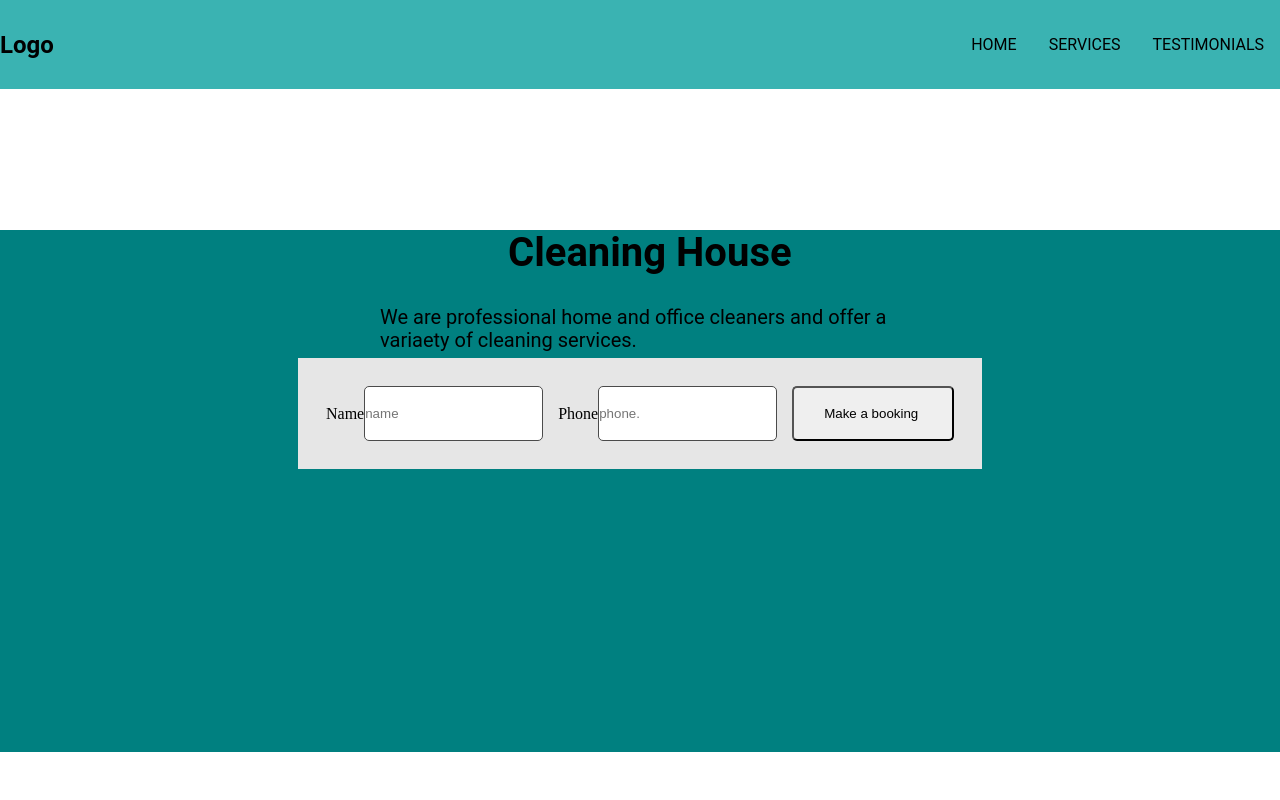
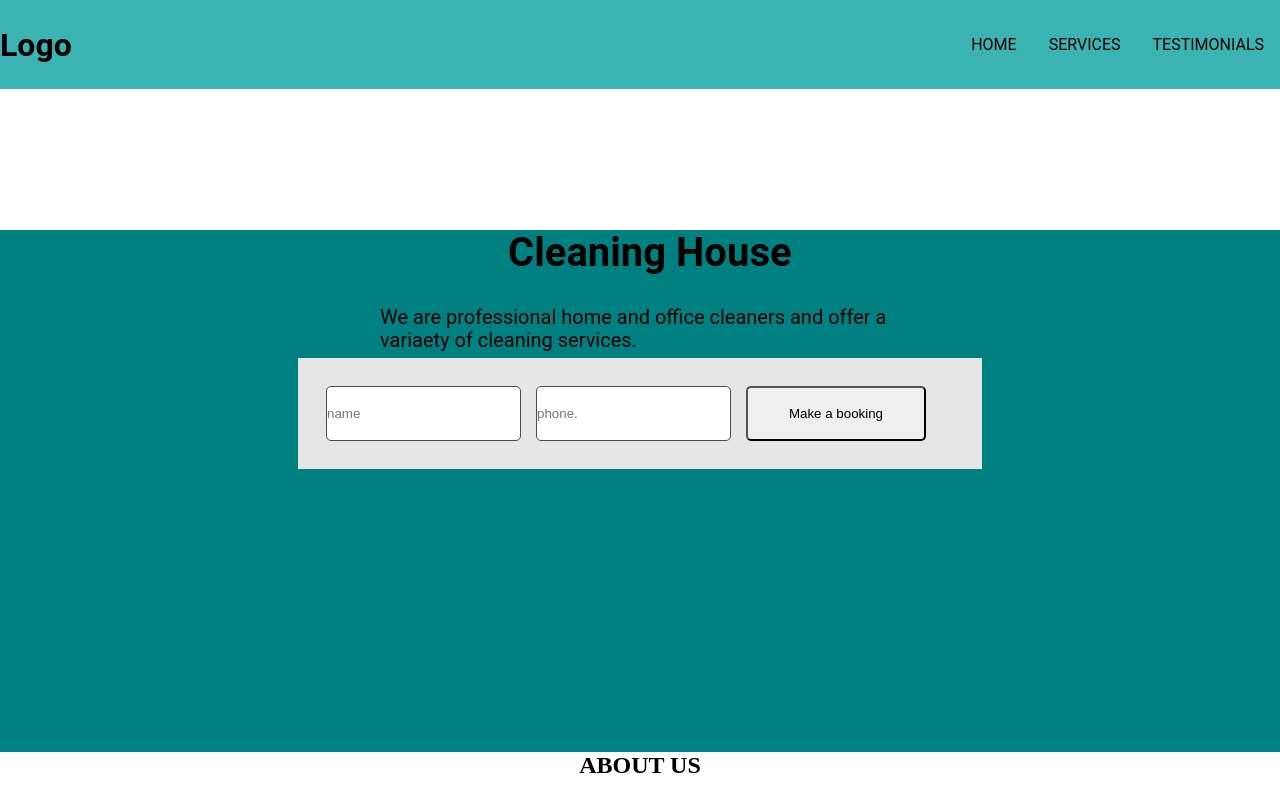
Before and after one commit to chrisporpino/janaina-cleaning-houses, a React (Create React App) app: page / in a window 1280 px wide. Shown: the top 800 px of the page. Built offline with nearby package versions, Linux system fonts and the light colour scheme.

Commit message:
converti o css em styled components nos containers header, home e about us

```diff
--- a/src/App.css
+++ b/src/App.css
@@ -228,10 +228,10 @@
   padding-top: 180px;
 }
 
-h2 {
+/* h2 {
   text-align: center;
-  padding: 320px 648px 68px 649px;
-}
+  padding: 320px 648px 68px 649px;  OBS comentei pq esse padding tava bagunçando tudo
+} */
 
 #testimonals-box {
   display: flex;
--- a/src/App.js
+++ b/src/App.js
@@ -1,7 +1,7 @@
 import React from "react";
 import "./assets/styles/global.css";
 import styled from "styled-components";
-import "./App.css";
+// import "./App.css";
 import Footer from "./containers/Footer";
 import HeaderSection from "./containers/Header";
 import HomeSection from "./containers/HomeSection";
@@ -12,7 +12,7 @@ import PortfolioSection from "./containers/PortfolioSection";
 
 function App() {
   return (
-    <div>
+    <>
       <HeaderSection />
       <HomeSection />
       <AboutUsSection />
@@ -20,7 +20,7 @@ function App() {
       <TestimonialsSection />
       <PortfolioSection />
       <Footer />
-    </div>
+    </>
   );
 }
 
--- a/src/containers/AboutUsSection/index.js
+++ b/src/containers/AboutUsSection/index.js
@@ -1,20 +1,47 @@
 import React from "react";
-import "../../assets/styles/global.css";
 import styled from "styled-components";
-import "../../App.css";
+// import "../../App.css";
+
+const AboutUs = styled.div`
+  width: 100%;
+  /* margin-top: 100px; */
+  margin-bottom: 60px;
+`;
+
+const AboutUsTitle = styled.h2`
+  text-align: center;
+`;
+
+const Informations = styled.div`
+  display: flex;
+  align-items: center;
+  width: 760px;
+  justify-content: space-evenly;
+  margin: 50px 321px 92px 335px; /* OBS em vez de chumbar margens,
+  a boa prática é usar comandos de alinhamento para centralizar */
+`;
+
+const Image = styled.img`
+  width: 383px;
+  height: 257px;
+`;
+
+const Paragraph = styled.p`
+  width: 370px;
+  height: 234px;
+`;
 
 function AboutUsSection() {
   return (
-    <div id="aboutUs">
-      <h3 id="aboutUs-Title">ABOUT US</h3>
-      <div id="aboutUs-belt">
-        <div id="aboutUs-container">
-          <img
-            id="AboutUs-image"
+    <AboutUs>
+      <AboutUsTitle>ABOUT US</AboutUsTitle>
+      <div>
+        <Informations>
+          <Image
             src="https://images.unsplash.com/photo-1585421514284-efb74c2b69ba?ixid=MXwxMjA3fDB8MHxzZWFyY2h8MXx8Y2xlYW5pbmd8ZW58MHx8MHw%3D&ixlib=rb-1.2.1&auto=format&fit=crop&w=1000&q=60"
             alt=""
           />
-          <p id="aboutUs-p">
+          <Paragraph>
             Lorem ipsum dolor sit amet consectetur adipisicing elit. Ratione,
             esse incidunt! Reprehenderit quasi impedit sint cupiditate quas
             accusamus sunt dignissimos quod error consequatur unde ex dolor
@@ -23,10 +50,10 @@ function AboutUsSection() {
             dicta, maiores dolore nobis odio veniam earum at aperiam molestias
             maxime ducimus ea vero magni. Aspernatur quam commodi aliquam ipsam
             est veritatis veniam, earum aperiam consectetur aliquid!
-          </p>
-        </div>
+          </Paragraph>
+        </Informations>
       </div>
-    </div>
+    </AboutUs>
   );
 }
 
--- a/src/containers/Header/index.js
+++ b/src/containers/Header/index.js
@@ -1,25 +1,54 @@
 import React from "react";
 import "../../assets/styles/global.css";
 import styled from "styled-components";
-import "../../App.css";
+// import "../../App.css";
+
+const Header = styled.header`
+  width: 100%;
+  height: 89px;
+  background-color: #3ab3b2;
+  display: flex;
+  align-items: center;
+  justify-content: space-between;
+  font-family: "Roboto", sans-serif;
+`;
+
+const MenuContainer = styled.div`
+  display: flex;
+  align-items: center;
+  justify-content: space-between;
+  list-style-type: none;
+`;
+
+const Option = styled.div`
+  color: black;
+  display: inline-block;
+  padding: 1rem;
+  position: relative;
+`;
+
+const Clickable = styled.a`
+  color: black;
+  text-decoration: none;
+`;
 
 function HeaderSection() {
   return (
     <div>
-      <nav id="navbar">
+      <Header>
         <h1>Logo</h1>
-        <ul>
-          <li>
-            <a href="#">HOME </a>
-          </li>
-          <li>
-            <a href="#">SERVICES</a>
-          </li>
-          <li>
-            <a href="#"> TESTIMONIALS </a>
-          </li>
-        </ul>
-      </nav>
+        <MenuContainer>
+          <Option>
+            <Clickable href="#">HOME </Clickable>
+          </Option>
+          <Option>
+            <Clickable href="#">SERVICES</Clickable>
+          </Option>
+          <Option>
+            <Clickable href="#"> TESTIMONIALS </Clickable>
+          </Option>
+        </MenuContainer>
+      </Header>
     </div>
   );
 }
--- a/src/containers/HomeSection/index.js
+++ b/src/containers/HomeSection/index.js
@@ -1,30 +1,105 @@
 import React from "react";
 import "../../assets/styles/global.css";
 import styled from "styled-components";
-import "../../App.css";
+// import "../../App.css";
+
+const SectionHome = styled.section`
+  width: 100%;
+  height: 522px;
+  place-items: center;
+  background-color: teal;
+`;
+
+const TitleHome = styled.h1`
+  font-family: "Roboto", sans-serif;
+  font-size: 40px;
+  line-height: 46.88px;
+  align-items: center;
+  width: 296px;
+  height: 47px;
+  top: 230px; /* OBS chumbar a posição do elemento não é uma boa prática */
+  left: 588px; /* OBS chumbar a posição do elemento não é uma boa prática */
+  margin: 141px 556px 29px 588px;
+  color: #000000;
+`;
+
+const Paragraph = styled.p`
+  width: 553px;
+  height: 23px;
+  top: 306px; /* OBS chumbar a posição do elemento não é uma boa prática */
+  left: 460px; /* OBS chumbar a posição do elemento não é uma boa prática */
+  font-family: "Roboto", sans-serif;
+  font-size: 20px;
+  font-weight: 400;
+  line-height: 23.44px;
+  align-items: center;
+  margin: 0px 427px 29px 460px;
+`;
+
+const FormContainer = styled.div`
+  width: 684px;
+  height: 111px;
+  top: 358px;
+  left: 378px;
+  background-color: #e6e6e6;
+  padding: 28px;
+  margin: 0px 378px 142px 378px;
+`;
+
+const Form = styled.form`
+  display: flex;
+  align-items: center;
+`;
+
+const InputName = styled.input`
+  width: 195px;
+  height: 55px;
+  top: 386px;
+  left: 406px;
+  border-radius: 5px;
+  align-items: center;
+  border: 1px solid #4b4b4b;
+  margin-right: 15px;
+`;
+
+const InputPhone = styled.input`
+  width: 195px;
+  height: 55px;
+  top: 386px;
+  left: 618px;
+  border-radius: 5px;
+  border: 1px solid #4b4b4b;
+  margin-right: 15px;
+`;
+
+const SubmitHome = styled.input`
+  width: 180px;
+  height: 55px;
+  top: 386px;
+  left: 830px;
+  border-radius: 5px;
+`;
 
 function HomeSection() {
   return (
     <div>
-      <section id="Section-home">
-        <h1 id="title-home">Cleaning House</h1>
-        <p id="paragraph">
+      <SectionHome>
+        <TitleHome>Cleaning House</TitleHome>
+        <Paragraph>
           We are professional home and office cleaners and offer a variaety of
           cleaning services.
-        </p>
+        </Paragraph>
 
-        <div id="form-container">
-          <form id="form-home" action="/action_page.php">
-            <label>Name</label>
-            <input type="text" id="fname" name="firstname" placeholder="name" />
+        <FormContainer>
+          <Form>
+            <InputName type="text" name="firstname" placeholder="name" />
 
-            <label>Phone</label>
-            <input type="tel" id="phone" name="phone" placeholder="phone." />
+            <InputPhone type="tel" name="phone" placeholder="phone." />
 
-            <input id="submit-home" type="submit" value="Make a booking " />
-          </form>
-        </div>
-      </section>
+            <SubmitHome type="submit" value="Make a booking" />
+          </Form>
+        </FormContainer>
+      </SectionHome>
     </div>
   );
 }
```
Also changed, not shown: 1 other file (tests, documents, lock files or other folders).
